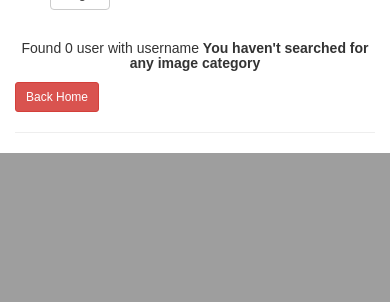
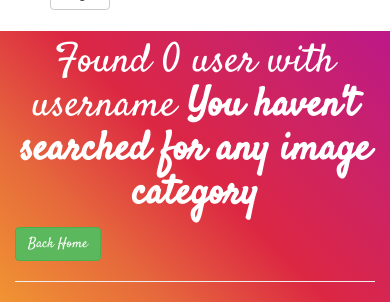
Before and after one commit to Chebichii-Lab/Instagram-Influencers, a Django app: page /search/ in a window 390 px wide; the page is wider, and only the part inside the window is pictured. Shown: the part 1047-1349 px from the top of that part. Before the commit the page ends 1200 px from the top of that part, so only its background shows below. Run offline with Django 3.2, Linux system fonts and the light colour scheme; some libraries are stand-ins or nearby versions.

Commit message:
add the styling to the search.html

```diff
--- a/gram/templates/search.html
+++ b/gram/templates/search.html
@@ -1,15 +1,27 @@
 {% extends 'base.html' %}
 {% block content %}
 
-<div class="container" style="font-family: 'Jost', sans-serif;">
+<link rel="preconnect" href="https://fonts.googleapis.com">
+<link rel="preconnect" href="https://fonts.gstatic.com" crossorigin>
+<link href="https://fonts.googleapis.com/css2?family=Satisfy&display=swap" rel="stylesheet">
+
+<style>
+    #background1{
+        background: linear-gradient(45deg, #f09433 0%, #e6683c 25%, #dc2743 50%, #cc2366 75%, #bc1888 100%);
+        background-repeat: no-repeat;
+        background-attachment: fixed;
+    }
+</style>
+
+<div class="container" style="font-family: 'Satisfy', cursive;" id="background1">
     <div class="row">
         <div class="col-md-6 mx-auto">
             {% if results %}
-            <h5 class="text-center">Found {{ results|length }} user{{ results|pluralize }}</h5>
+            <h5 class="text-center" style="font-size: 25px; color: white;">Found {{ results|length }} user{{ results|pluralize }}</h5>
             {% else %}
-            <h5 class="text-center"> Found 0 user with username <strong>{{message}}</strong></h5>
+            <h5 class="text-center" style="font-size: 40px; color: white;"> Found 0 user with username <strong>{{message}}</strong></h5>
 
-            <a class="d-block mx-auto btn btn-sm btn-danger d-block mx-auto" href="/">
+            <a class="d-block mx-auto btn btn-md btn-success d-block mx-auto" href="/">
                 Back Home
             </a>
             {% endif %}
@@ -24,27 +36,27 @@
                                 class="rounded-circle border ml-3 mt-2  mr-3" width="350px" height="300px">
                         </div>
                         <div class="col-md-3">
-                            <span style="font-size: 30px;"><strong><a href="">{{res.user.username}}</a></strong></span>
+                            <span style="font-size: 40px;"><strong><a href="">{{res.user.username}}</a></strong></span>
                             <div class="row">
-                                <div class="col-md-4">Followers</div>
+                                <div class="col-md-4" style="font-size: 25px; color: white;">Followers</div>
                                 <br>
                                 <br>
                                 <br>
-                                <div class="col-md-4">Following</div>
+                                <div class="col-md-4" style="font-size: 25px; color: white;">Following</div>
                             </div>
                             <br>
                             <br>
                             <div class="col-md-3 mt-3">
                                 {% csrf_token %}
                                 <form method="POST" action="follow/{{res.user.id}}">
-                                    <button class="btn btn-md btn-primary" name="follow">Unfollow</button>
+                                    <button class="btn btn-md btn-primary" name="follow">UNFOLLOW</button>
                                 </form>
                             </div>
                         </div>
                     </div>
                     <br>
-                    <a class="d-block mx-auto btn btn-md btn-danger d-block mx-auto" href="/">
-                        Back Home
+                    <a class="d-block mx-auto btn btn-md btn-success d-block mx-auto" href="/">
+                        BACK HOME
                     </a>
                 </div>
             </div>
```
